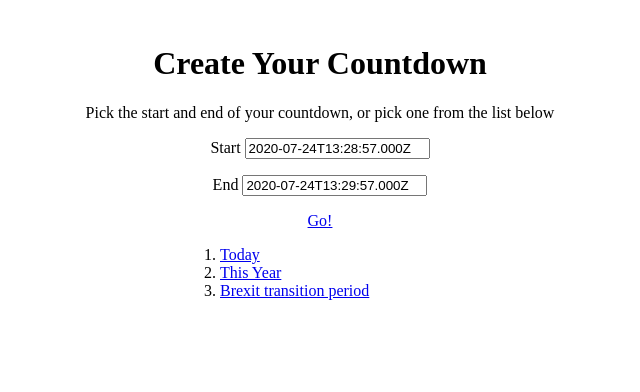
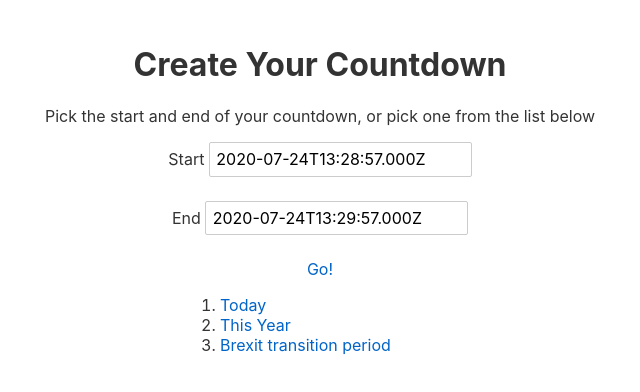
Before and after one commit to metriccaution/web-snippets, a Svelte app in the folder countdown-clock/: page / in a window 1280 px wide. Shown: the top 392 px of the page, without its empty margins (320-960 px from the left). Built offline with nearby package versions, Linux system fonts and the light colour scheme; the HTML template or start-up script is replaced by a standard one.

Commit message:
Un-ignoring some important files

```diff
--- /dev/null
+++ b/countdown-clock/public/global.css
@@ -0,0 +1,71 @@
+html,
+body {
+  position: relative;
+  width: 100%;
+  height: 100%;
+}
+
+body {
+  color: #333;
+  margin: 0;
+  padding: 8px;
+  box-sizing: border-box;
+  font-family: -apple-system, BlinkMacSystemFont, "Segoe UI", Roboto,
+    Oxygen-Sans, Ubuntu, Cantarell, "Helvetica Neue", sans-serif;
+}
+
+a {
+  color: rgb(0, 100, 200);
+  text-decoration: none;
+}
+
+a:hover {
+  text-decoration: underline;
+}
+
+a:visited {
+  color: rgb(0, 80, 160);
+}
+
+label {
+  display: block;
+}
+
+input,
+button,
+select,
+textarea {
+  font-family: inherit;
+  font-size: inherit;
+  padding: 0.4em;
+  margin: 0 0 0.5em 0;
+  box-sizing: border-box;
+  border: 1px solid #ccc;
+  border-radius: 2px;
+}
+
+input:disabled {
+  color: #ccc;
+}
+
+input[type="range"] {
+  height: 0;
+}
+
+button {
+  color: #333;
+  background-color: #f4f4f4;
+  outline: none;
+}
+
+button:disabled {
+  color: #999;
+}
+
+button:not(:disabled):active {
+  background-color: #ddd;
+}
+
+button:focus {
+  border-color: #666;
+}
--- /dev/null
+++ b/countdown-clock/public/index.html
@@ -0,0 +1,16 @@
+<!DOCTYPE html>
+<html lang="en">
+  <head>
+    <meta charset="utf-8" />
+    <meta name="viewport" content="width=device-width,initial-scale=1" />
+
+    <title>Countdown Clock</title>
+
+    <link rel="icon" type="image/png" href="favicon.png" />
+    <link rel="stylesheet" href="global.css" />
+    <link rel="stylesheet" href="build/bundle.css" />
+    <script defer src="build/bundle.js"></script>
+  </head>
+
+  <body></body>
+</html>
```
Also changed, not shown: countdown-clock/public/favicon.png (added), 1 other file (tests, documents, lock files or other folders).
